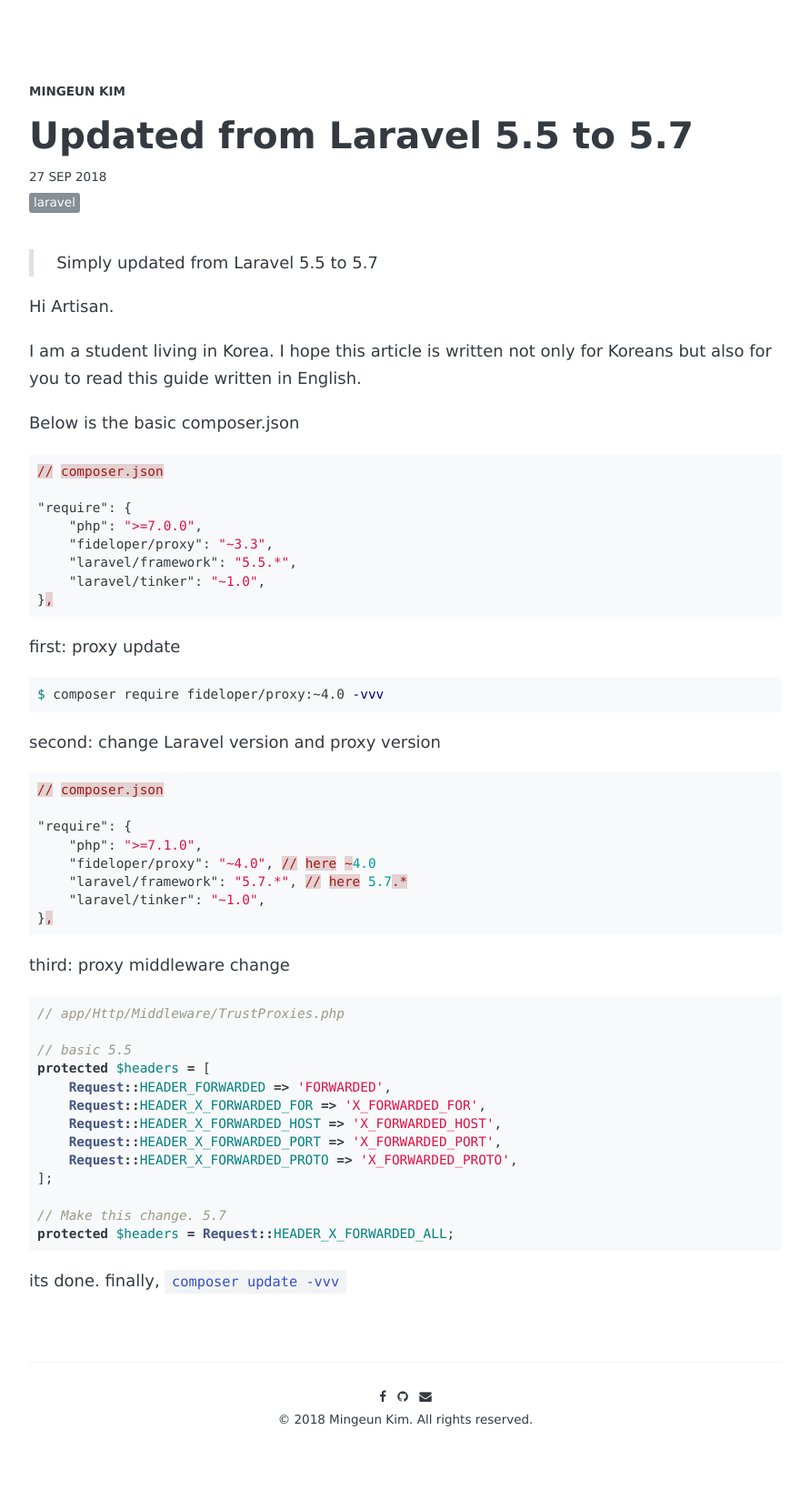
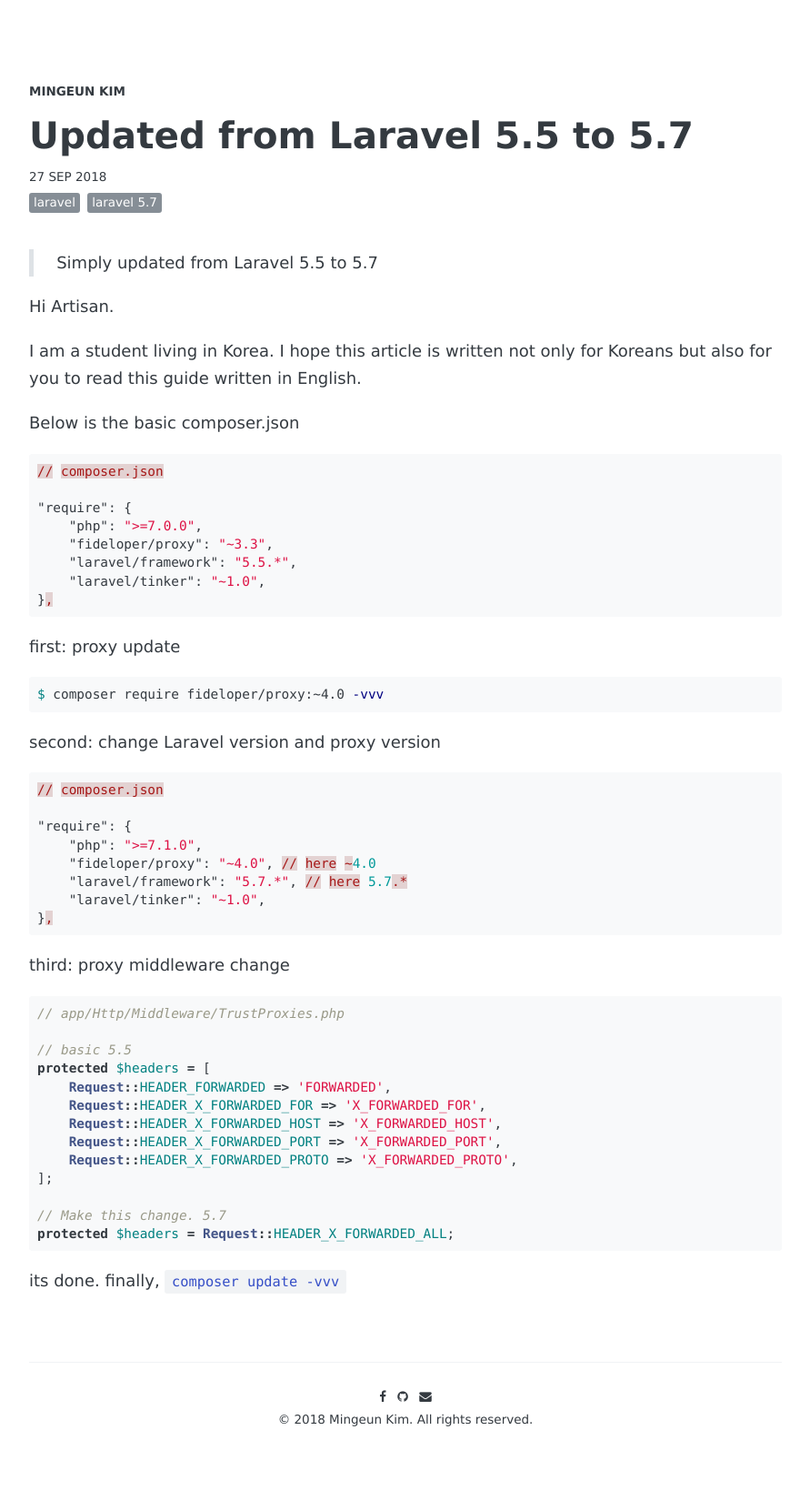
Before and after one commit to mingeunkim/mingeunkim.github.io, a Jekyll site: the page built from _posts/2018-09-28-simply-updated-laravel55-to-57.md, in a window 1280 px wide. Shown: the whole page at 91% size, without its empty margins (194-1085 px from the left). Built offline with Jekyll 4.4.1, drawn with Linux system fonts in a browser that asks for light colours; some web fonts are replaced; comment, search, counter and statistics services are not loaded.

Commit message:
라라벨 5.7 업데이트 가이드글 태그 추가

```diff
--- a/_posts/2018-09-28-simply-updated-laravel55-to-57.md
+++ b/_posts/2018-09-28-simply-updated-laravel55-to-57.md
@@ -4,7 +4,7 @@
 description: 'Updated from Laravel 5.5 to 5.7'
 date: 2018-09-27
 author: Mingeun Kim
-tags: [Laravel]
+tags: [Laravel, Laravel 5.7]
 ---
 
 > Simply updated from Laravel 5.5 to 5.7
```
